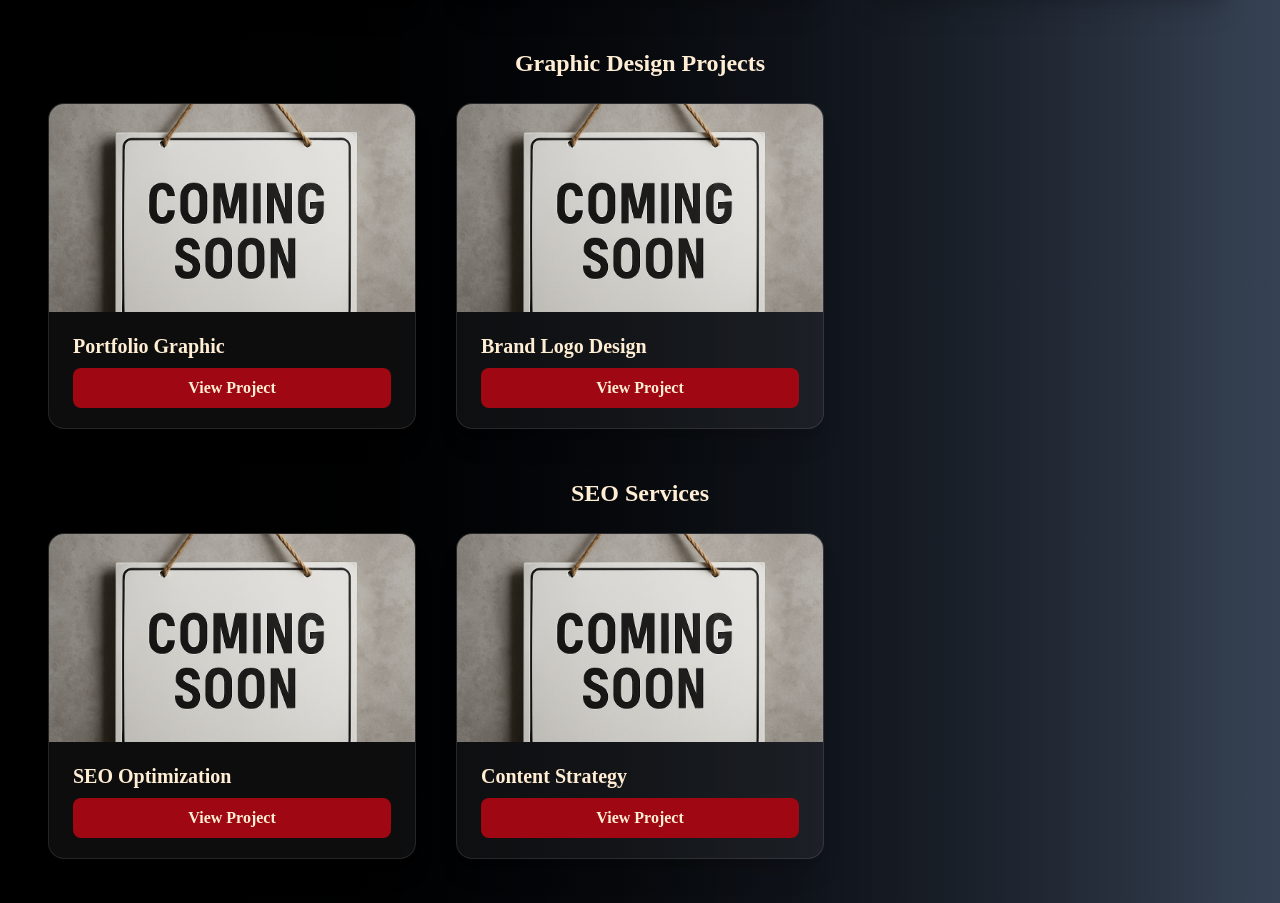
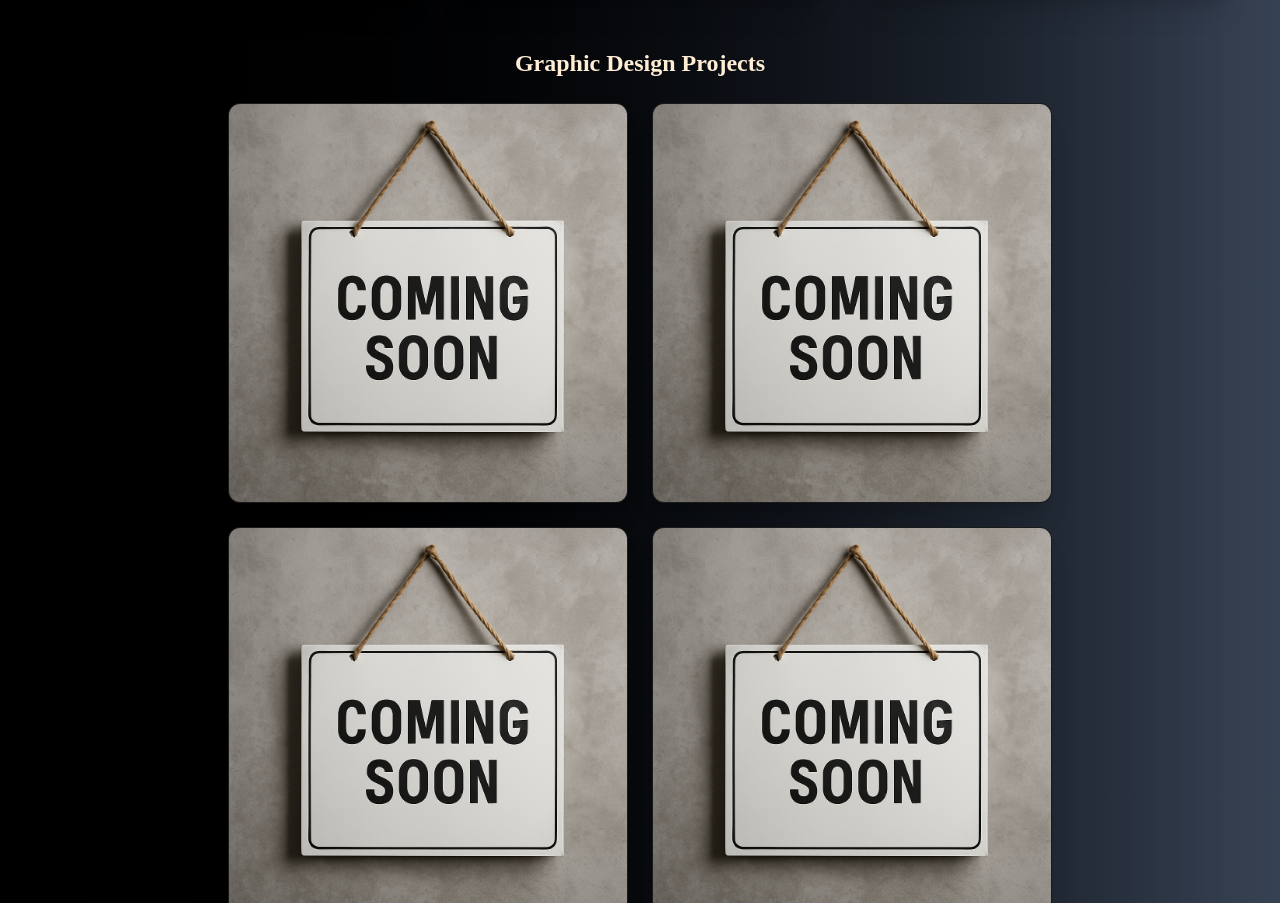
Before and after one commit to Segeramos/Crimsonecode, a React (Vite) app in the folder crimsonecode/: page /projects in a window 1280 px wide. Shown: the part 1239-2142 px from the top of the page. Built offline with nearby package versions, Linux system fonts and the light colour scheme.

Commit message:
added script

```diff
--- a/crimsonecode/src/components/Projects.jsx
+++ b/crimsonecode/src/components/Projects.jsx
@@ -36,12 +36,23 @@ export default function Projects() {
       </div>
 
       {/* Graphic Design Projects */}
-      <h3 className="text-2xl font-semibold text-center mb-6">Graphic Design Projects</h3>
-      <div className="grid grid-cols-1 sm:grid-cols-2 lg:grid-cols-3 gap-10 mb-12">
-        {designProjects.map((proj, i) => (
-          <ProjectCard proj={proj} i={i} key={i} />
-        ))}
-      </div>
+
+        <h3 className="text-2xl font-semibold text-center mb-6">Graphic Design Projects</h3>
+        <div className="flex flex-wrap justify-center gap-6 mb-12">
+          {designProjects.map((proj, i) => (
+            <div
+              key={i}
+              className="w-100 h-100 rounded-xl overflow-hidden bg-black flex items-center justify-center border border-white/10 shadow-xl"
+            >
+              <img
+                src={proj.image}
+                alt={proj.title}
+                className="object-cover w-full h-full"
+              />
+            </div>
+          ))}
+        </div>
+
 
       {/* SEO Services */}
       <h3 className="text-2xl font-semibold text-center mb-6">SEO Services</h3>
@@ -162,6 +173,36 @@ const designProjects = [
     link: "./"
   },
   {
+    title: "Portfolio Graphic",
+    description: "A graphic design showcase for portfolio branding.",
+    image: "/Soon.png",
+    link: "./"
+  },
+  {
+    title: "Portfolio Graphic",
+    description: "A graphic design showcase for portfolio branding.",
+    image: "/Soon.png",
+    link: "./"
+  },
+  {
+    title: "Portfolio Graphic",
+    description: "A graphic design showcase for portfolio branding.",
+    image: "/Soon.png",
+    link: "./"
+  },
+  {
+    title: "Portfolio Graphic",
+    description: "A graphic design showcase for portfolio branding.",
+    image: "/Soon.png",
+    link: "./"
+  },
+  {
+    title: "Portfolio Graphic",
+    description: "A graphic design showcase for portfolio branding.",
+    image: "/Soon.png",
+    link: "./"
+  },
+  {
     title: "Brand Logo Design",
     description: "Custom logo design for branding purposes.",
     image: "/Soon.png",
```
